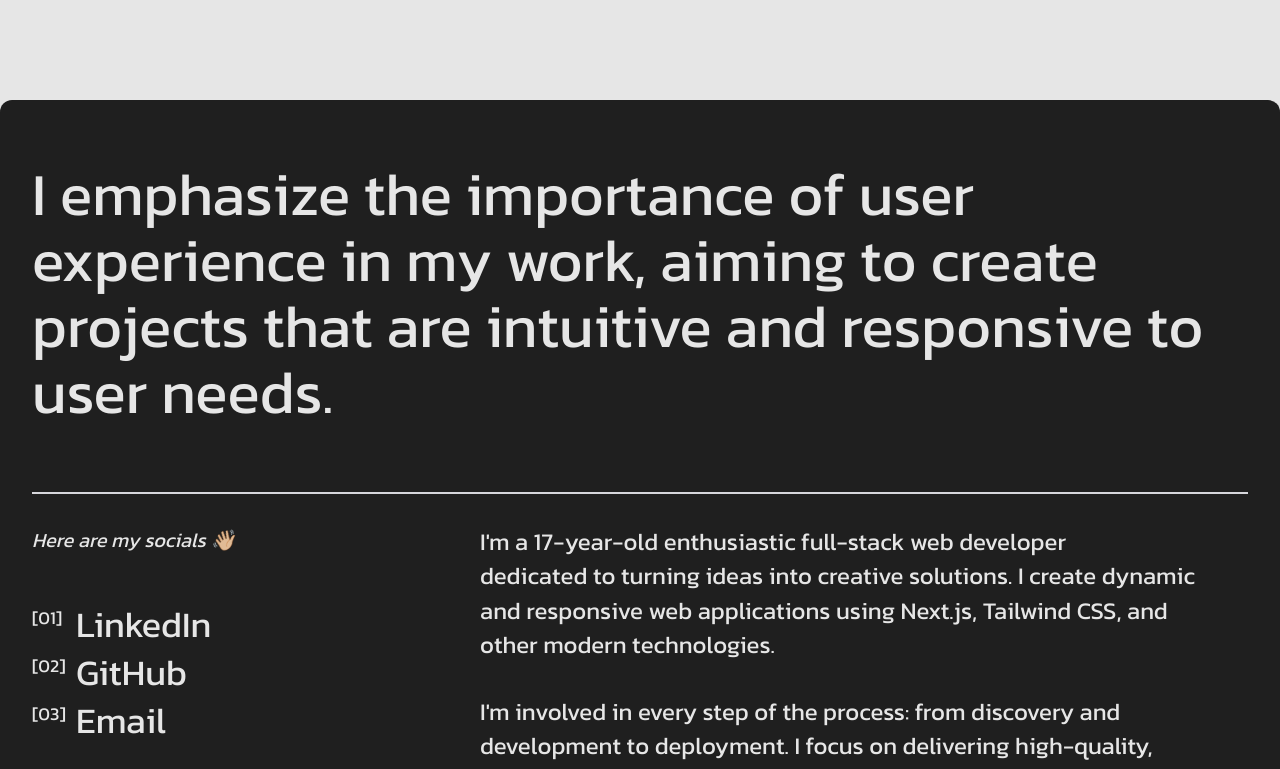
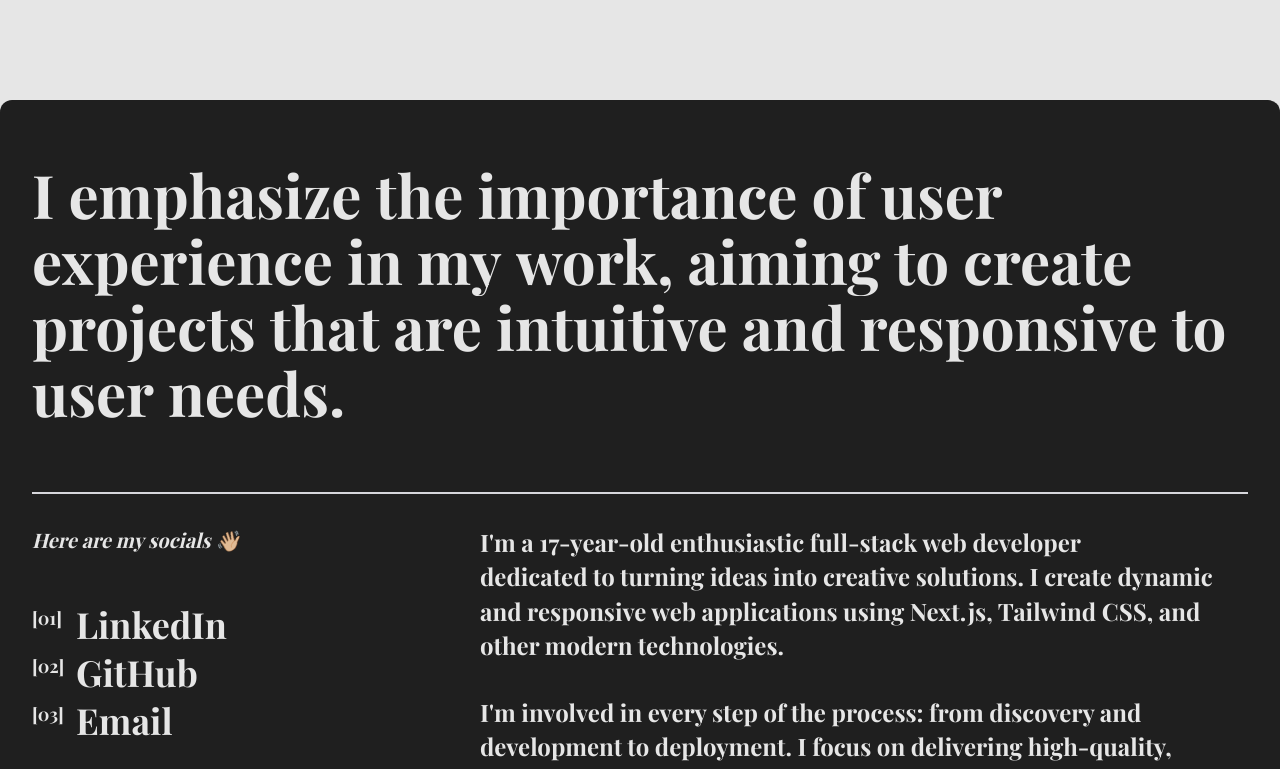
Before and after one commit to anriuss/portfolio, a Next.js app: page / in a window 1280 px wide. Shown: the part 700-1469 px from the top of the page. Built offline with nearby package versions, Linux system fonts and the light colour scheme.

Commit message:
style(about): modify about page font family

```diff
--- a/src/components/about/index.tsx
+++ b/src/components/about/index.tsx
@@ -2,18 +2,25 @@
 
 import { motion } from "framer-motion";
 import { ArrowRight } from "lucide-react";
+import { Playfair_Display } from "next/font/google";
 import Link from "next/link";
 import { smooth } from "~/lib/constants/cubic-bezier";
 import { social_links } from "~/lib/constants/links";
 import { fadeInVariant } from "~/lib/constants/variants";
+import { cn } from "~/lib/utils/cn";
 import LinkAnimation from "../animations/animation-link";
 import AnimateParagraph from "../animations/animation-paragraph";
+
+const font = Playfair_Display({ subsets: ["latin"], weight: ["700"] });
 
 export default function About() {
   return (
     <section
       id="about"
-      className="px-4 md:px-8 py-16 container min-h-[100dvh] flex flex-col justify-center rounded-xl bg-foreground text-background"
+      className={cn(
+        "px-4 md:px-8 py-16 container min-h-[100dvh] flex flex-col justify-center rounded-xl bg-foreground text-background",
+        font.className,
+      )}
     >
       <p className="block text-4xl md:text-6xl">
         <AnimateParagraph>
```
